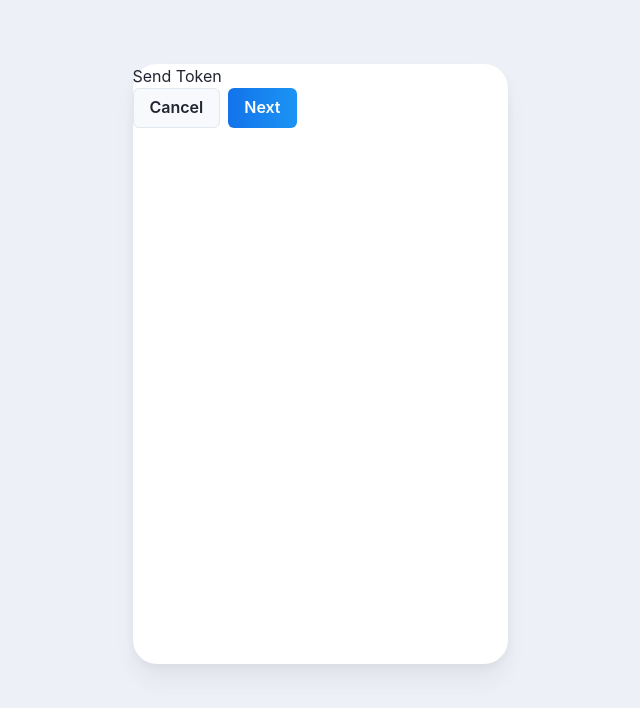
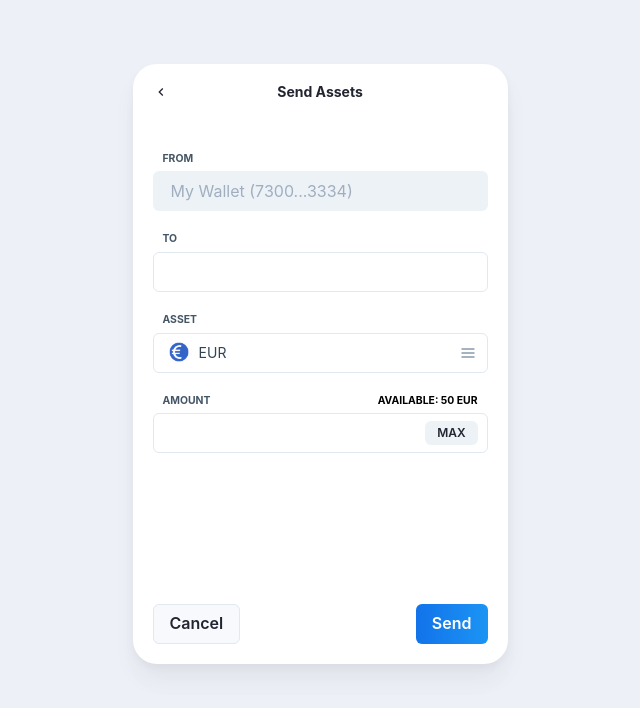
Before and after one commit to nambka/ronin-wallet, a React (Create React App) app: page /send in a window 1280 px wide. Shown: the top 708 px of the page, without its empty margins (320-960 px from the left). Built offline with nearby package versions, Linux system fonts and the light colour scheme.

Commit message:
feat: add Send view

```diff
--- a/src/views/Send.tsx
+++ b/src/views/Send.tsx
@@ -1,17 +1,215 @@
 import React from 'react'
-import { Text, ButtonGroup } from "@chakra-ui/react"
+import { useHistory } from 'react-router-dom'
 import Button from '../components/Button'
+import Assets from '../components/Assets'
+import Token from '../components/Assets/Token'
+import { Button as ButtonUI, Image, useDisclosure } from "@chakra-ui/react"
+import {
+  Heading,
+  Text,
+  ButtonGroup,
+  InputGroup,
+  Input,
+  InputLeftElement,
+  InputRightElement,
+  FormControl,
+  FormLabel,
+  FormHelperText,
+  Modal,
+  ModalOverlay,
+  ModalContent,
+  ModalHeader,
+  ModalFooter,
+  ModalBody,
+  ModalCloseButton } from "@chakra-ui/react"
+import { HamburgerIcon, ChevronLeftIcon } from '@chakra-ui/icons';
+import styled from 'styled-components';
 
 const Send: React.FC = () => {
+  const history = useHistory();
+  const navigateToWallet = () => history.push('/wallet');
+  const {
+    isOpen: isOpenAssets,
+    onOpen: onOpenAssets,
+    onClose: onCloseAssets
+  } = useDisclosure()
+  const {
+    isOpen: isOpenAlert,
+    onOpen: onOpenAlert,
+    onClose: onCloseAlert
+  } = useDisclosure()
+
   return (
-    <div>
-      <Text>Send Token</Text>
-      <ButtonGroup>
-        <Button variant="outline">Cancel</Button>
-        <Button variant="solid">Next</Button>
-      </ButtonGroup>
-    </div>
+    <SendWrapper>
+      <TopContainer>
+        <TopBar>
+          <ChevronLeftIcon style={{cursor:'pointer'}} onClick={navigateToWallet}/>
+          <Heading as="h6" size="xs">Send Assets</Heading>
+          <HamburgerIcon style={{opacity: '0'}}/>
+        </TopBar>
+
+        <Body>
+          <FControl id="from">
+            <LabelLeft>From</LabelLeft>
+            <Input variant="filled" type="text" placeholder="My Wallet (7300...3334)" />
+          </FControl>
+
+          <FControl id="to">
+            <LabelLeft>To</LabelLeft>
+            <Input type="text" />
+          </FControl>
+
+          <FControl id="assets">
+            <LabelLeft>Asset</LabelLeft>
+            <InputGroup>
+              <InputLeftElement
+                  pointerEvents="none"
+                  children={
+                    <TokenWrapper>
+                      <Image boxSize="20px" src="images/eur.png" alt="images/eur.png" />
+                      <Text fontSize="sm" style={{color:'#345', paddingLeft:'10px'}}>EUR</Text>
+                    </TokenWrapper>
+                  }
+                />
+              <Input type="text" onClick={onOpenAssets} />
+              <InputRightElement children={
+                <HamburgerIcon
+                  color="#89a"
+                  style={{cursor:'pointer'}}
+                  onClick={onOpenAssets} />
+                }/>
+            </InputGroup>
+          </FControl>
+
+          <FControl id="amount">
+            <LabelInfo>
+              <LabelLeft>Amount</LabelLeft>
+              <LabelRight>Available: 50 EUR</LabelRight>
+            </LabelInfo>
+            <InputGroup>
+              <Input type="number"/>
+              <InputRightElement width="4.5rem" >
+                <ButtonUI h="1.5rem" size="sm" onClick={() => void 0}>
+                  <Text fontSize="xs">MAX</Text>
+                  {/* {max ? "" : "MAX"} */}
+                </ButtonUI>
+              </InputRightElement>
+            </InputGroup>
+          </FControl>
+        </Body>
+      </TopContainer>
+
+      <BottomContainer>
+        <Button variant="outline" width="100%" onClick={navigateToWallet} >Cancel</Button>
+        <Button variant="solid" width="100%" onClick={onOpenAlert} >Send</Button>
+      </BottomContainer>
+
+      <Modal isOpen={isOpenAssets} size="xs" onClose={onCloseAssets}>
+        <ModalOverlay />
+        <ModalContent>
+          <ModalHdr>
+            <Heading as="h6" size="xs">Select an Asset</Heading>
+          </ModalHdr>
+          <ModalCloseButton />
+          <ModalBody>
+            <Token onClick={onCloseAssets}/>
+          </ModalBody>
+        </ModalContent>
+      </Modal>
+
+      <Modal closeOnOverlayClick={false} isOpen={isOpenAlert} size="xs" onClose={onCloseAlert}>
+        <ModalOverlay />
+        <ModalContent>
+          <ModalHeader>Successfully sent</ModalHeader>
+          <ModalBody>
+            <Text>2,000 <b>EUR</b></Text>
+            <Text>Thank you for using our service!</Text>
+          </ModalBody>
+
+          <ModalFooter>
+            <Button width="100%" onClick={navigateToWallet}>OK</Button>
+          </ModalFooter>
+        </ModalContent>
+      </Modal>
+
+    </SendWrapper>
   )
 }
 
 export default Send
+
+const MainContainer = styled.div`
+  position: relative;
+  display: flex;
+`;
+
+const SendWrapper = styled(MainContainer)`
+  flex-direction: column;
+  justify-content: space-between;
+  height: 100vh;
+  padding: 20px;
+`;
+
+const TopBar = styled(MainContainer)`
+  justify-content: space-between;
+  align-items: center;
+`;
+
+const TopContainer = styled(MainContainer)`
+  flex-direction: column;
+`;
+
+const Body = styled(MainContainer)`
+  flex-direction: column;
+  margin-top: 50px;
+`;
+
+const BottomContainer = styled(ButtonGroup)`
+  justify-content: space-between;
+  align-items: center;
+`;
+
+const FControl = styled(FormControl)`
+  margin-bottom: 20px;
+`;
+
+const LabelInfo = styled(MainContainer)`
+  justify-content: space-between;
+  font-size: 0.65rem!important;
+  font-weight: 700;
+  color: #456;
+  text-transform: uppercase;
+`;
+
+const LabelLeft = styled(LabelInfo)`
+  margin: 0 0 5px 10px!important;
+`;
+
+const LabelRight = styled(LabelInfo)`
+  margin-right: 10px;
+  color: #000;
+`;
+
+const ModalHdr = styled(ModalHeader)`
+  position: relative;
+  display: flex;
+  justify-content: center;
+  margin-top: 10px;
+  &:after {
+    position: absolute;
+    content: '';
+    display: block;
+    background: #cdd1d7;
+    width: 100%;
+    height: 1px;
+    margin: 35px 0;
+  }
+`;
+
+const TokenWrapper = styled(MainContainer)`
+  justify-content: flex-start;
+  margin-left: 30px;
+  &:hover {
+    background: #edf1f7;
+  }
+`;
```
